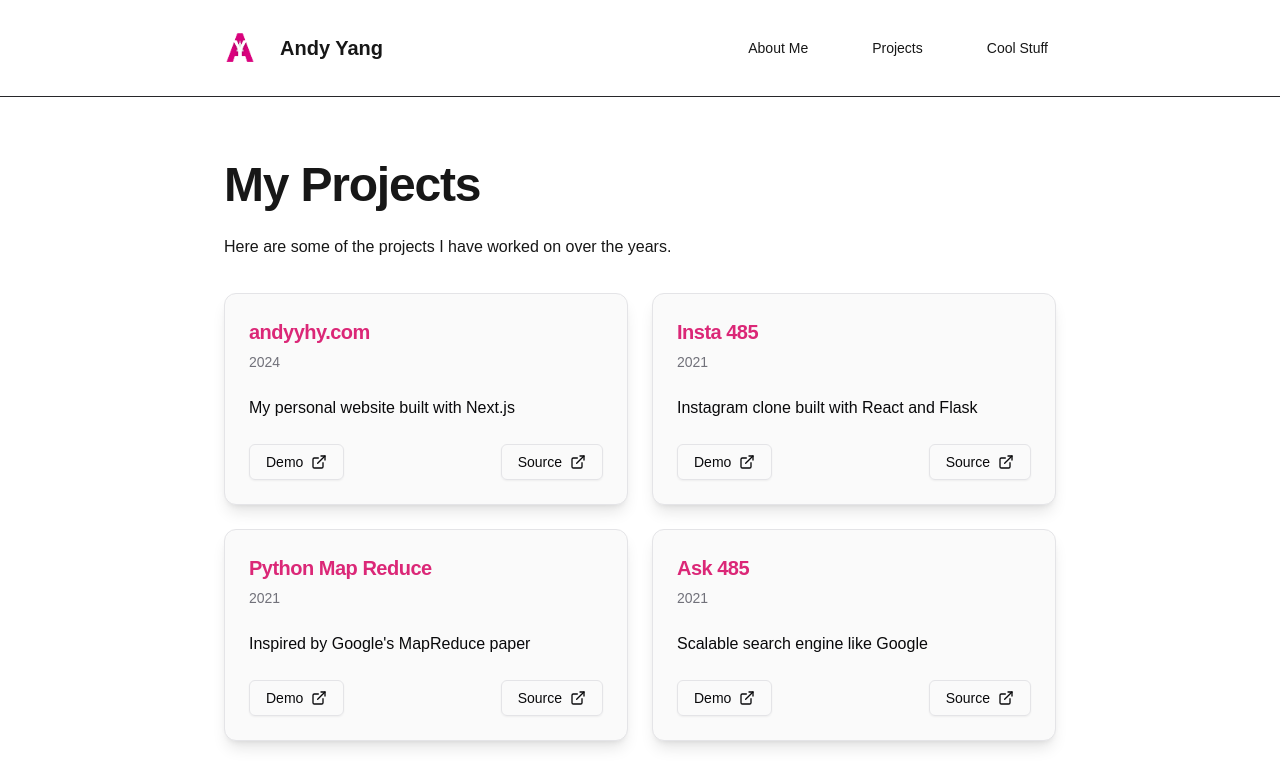
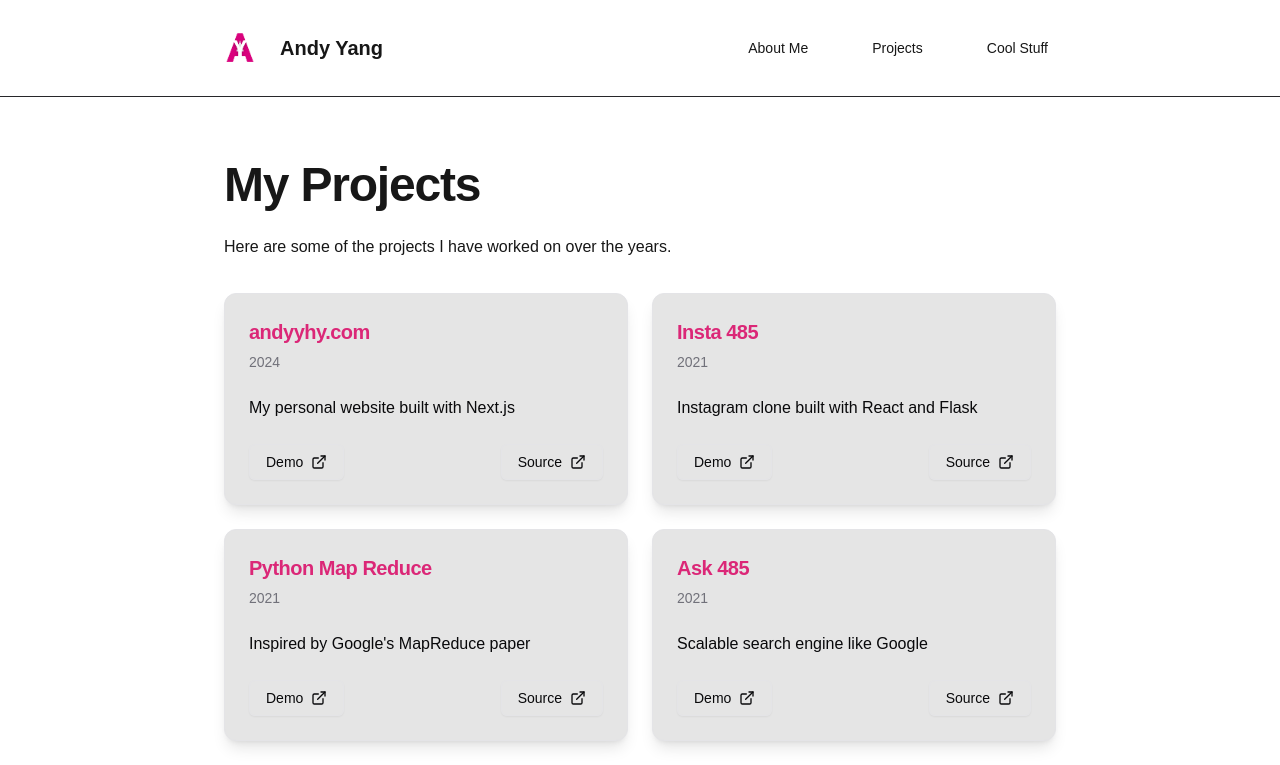
Before and after one commit to andyyhy/personal_web_v2, a Next.js app: page /projects in a window 1280 px wide. Shown: the top 765 px of the page. Built offline with nearby package versions, Linux system fonts and the light colour scheme.

Commit message:
Updated color

```diff
--- a/app/projects/page.tsx
+++ b/app/projects/page.tsx
@@ -17,7 +17,7 @@ export default function Projects() {
           </p>
           <div className="mt-8 grid grid-cols-1 sm:grid-cols-2 gap-6">
             {projects.map((project, index) => (
-              <Card key={index} className="shadow-lg bg-zinc-50">
+              <Card key={index} className="shadow-lg bg-neutral-200">
                 <CardHeader>
                   <CardTitle className="text-xl text-pink-600">{project.name}</CardTitle>
                   <CardDescription>{project.year}</CardDescription>
```
